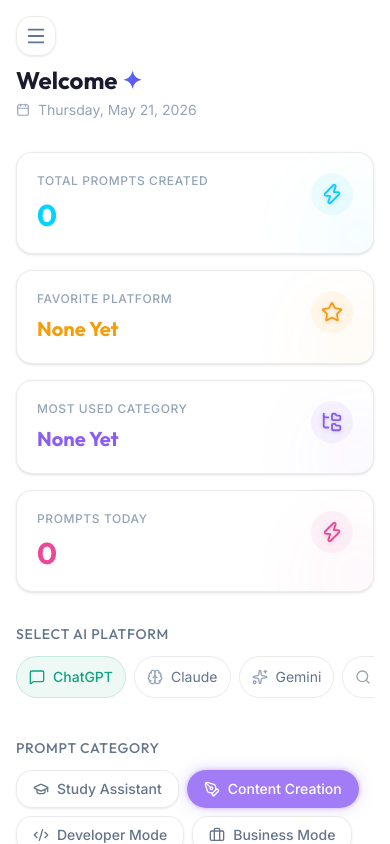
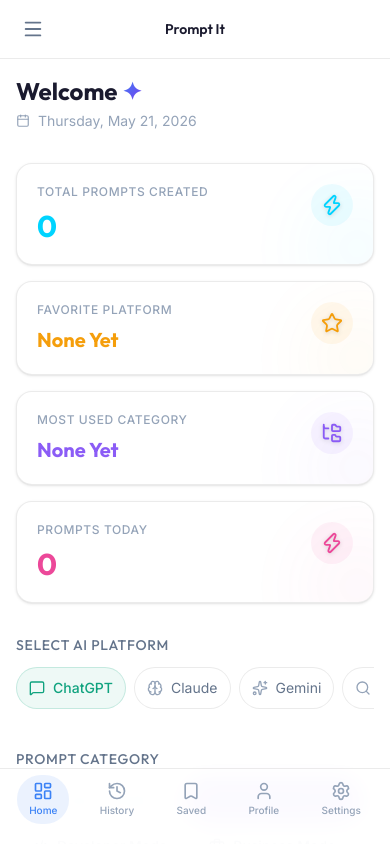
Before and after one commit to Ashoksundar18/promptit, a Next.js app: page /dashboard in a window 390 px wide. Built offline with nearby package versions, Linux system fonts and the light colour scheme; no server answers; the database is empty; sample sign-in values are in the browser's storage.

Commit message:
feat: native app experience - bottom nav bar, mobile top bar, no-zoom viewport, safe areas, overscroll prevention, app shortcuts

```diff
--- a/src/app/globals.css
+++ b/src/app/globals.css
@@ -276,3 +276,48 @@
 .dark ::selection {
   background: rgba(96, 165, 250, 0.3);
 }
+
+/* ─── Native App Feel ─── */
+
+/* Prevent pull-to-refresh and overscroll bounce */
+html, body {
+  overscroll-behavior: none;
+  -webkit-overflow-scrolling: touch;
+}
+
+/* Standalone (installed PWA) mode */
+@media (display-mode: standalone) {
+  body {
+    padding-top: env(safe-area-inset-top);
+    padding-bottom: env(safe-area-inset-bottom);
+    padding-left: env(safe-area-inset-left);
+    padding-right: env(safe-area-inset-right);
+  }
+}
+
+/* Prevent text selection on interactive elements */
+button, a, nav, [role="button"] {
+  -webkit-user-select: none;
+  user-select: none;
+  -webkit-tap-highlight-color: transparent;
+}
+
+/* Smooth momentum scrolling */
+.overflow-y-auto {
+  -webkit-overflow-scrolling: touch;
+}
+
+/* Bottom nav safe area on mobile */
+.pb-safe {
+  padding-bottom: max(1rem, env(safe-area-inset-bottom));
+}
+
+/* Hide scrollbar on mobile for cleaner look */
+@media (max-width: 768px) {
+  ::-webkit-scrollbar {
+    display: none;
+  }
+  * {
+    scrollbar-width: none;
+  }
+}
--- a/src/app/layout.tsx
+++ b/src/app/layout.tsx
@@ -57,9 +57,11 @@
       suppressHydrationWarning
     >
       <head>
+        <meta name="viewport" content="width=device-width, initial-scale=1, maximum-scale=1, user-scalable=no, viewport-fit=cover" />
         <meta name="apple-mobile-web-app-capable" content="yes" />
-        <meta name="apple-mobile-web-app-status-bar-style" content="default" />
+        <meta name="apple-mobile-web-app-status-bar-style" content="black-translucent" />
         <meta name="apple-mobile-web-app-title" content="Prompt It" />
+        <meta name="mobile-web-app-capable" content="yes" />
         <meta name="theme-color" content="#3b82f6" />
         <link rel="apple-touch-icon" href="/icons/icon-192.svg" />
       </head>
--- a/src/components/dashboard/DashboardShell.tsx
+++ b/src/components/dashboard/DashboardShell.tsx
@@ -6,6 +6,7 @@
 import { useApp } from '@/context/AppContext';
 import Sidebar from '@/components/dashboard/Sidebar';
 import UtilityPanel from '@/components/dashboard/UtilityPanel';
+import MobileBottomNav from '@/components/dashboard/MobileBottomNav';
 
 export default function DashboardShell({ children }: { children: React.ReactNode }) {
   const { sidebarOpen, utilityPanelOpen, setUtilityPanelOpen } = useApp();
@@ -13,17 +14,7 @@
 
   return (
     <div className="h-screen flex overflow-hidden bg-bg-primary transition-colors duration-300">
-      {/* Mobile hamburger button */}
-      <motion.button
-        onClick={() => setMobileMenuOpen(true)}
-        className="fixed top-4 left-4 z-50 p-2 rounded-xl glass md:hidden cursor-pointer text-text-secondary hover:text-text-primary"
-        whileHover={{ scale: 1.05 }}
-        whileTap={{ scale: 0.95 }}
-      >
-        <Menu size={22} />
-      </motion.button>
-
-      {/* Mobile overlay */}
+      {/* Mobile overlay for sidebar */}
       <AnimatePresence>
         {mobileMenuOpen && (
           <>
@@ -55,14 +46,26 @@
         )}
       </AnimatePresence>
 
-      {/* Desktop/Tablet Sidebar */}
+      {/* Desktop Sidebar */}
       <div className="hidden md:block flex-shrink-0">
         <Sidebar />
       </div>
 
       {/* Main Content */}
       <main className="flex-1 overflow-y-auto overflow-x-hidden relative">
-        <div className="p-4 md:p-6 lg:p-8 pt-16 md:pt-6 lg:pt-8">
+        {/* Mobile top bar */}
+        <div className="sticky top-0 z-30 md:hidden bg-bg-primary/95 backdrop-blur-md border-b border-glass-border px-4 py-3 flex items-center justify-between">
+          <button
+            onClick={() => setMobileMenuOpen(true)}
+            className="p-1.5 rounded-lg text-text-secondary hover:text-text-primary cursor-pointer"
+          >
+            <Menu size={22} />
+          </button>
+          <span className="text-sm font-heading font-semibold text-text-primary">Prompt It</span>
+          <div className="w-[34px]" /> {/* spacer */}
+        </div>
+
+        <div className="p-4 md:p-6 lg:p-8 pb-24 md:pb-8">
           {children}
         </div>
 
@@ -78,7 +81,7 @@
         </motion.button>
       </main>
 
-      {/* Utility Panel — desktop only (>1280px) */}
+      {/* Utility Panel — desktop only */}
       <AnimatePresence>
         {utilityPanelOpen && (
           <motion.div
@@ -92,6 +95,9 @@
           </motion.div>
         )}
       </AnimatePresence>
+
+      {/* Mobile Bottom Navigation */}
+      <MobileBottomNav />
     </div>
   );
 }
--- /dev/null
+++ b/src/components/dashboard/MobileBottomNav.tsx
@@ -0,0 +1,60 @@
+'use client';
+
+import { motion } from 'framer-motion';
+import {
+  LayoutDashboard,
+  History,
+  Bookmark,
+  User,
+  Settings,
+} from 'lucide-react';
+import { useApp } from '@/context/AppContext';
+
+const tabs = [
+  { id: 'dashboard', icon: LayoutDashboard, label: 'Home' },
+  { id: 'history', icon: History, label: 'History' },
+  { id: 'saved', icon: Bookmark, label: 'Saved' },
+  { id: 'profile', icon: User, label: 'Profile' },
+  { id: 'settings', icon: Settings, label: 'Settings' },
+];
+
+export default function MobileBottomNav() {
+  const { currentView, setCurrentView } = useApp();
+
+  return (
+    <nav className="fixed bottom-0 left-0 right-0 z-50 md:hidden bg-bg-elevated/95 backdrop-blur-md border-t border-glass-border pb-safe">
+      <div className="flex items-center justify-around px-2 pt-1.5 pb-1">
+        {tabs.map((tab) => {
+          const Icon = tab.icon;
+          const isActive = currentView === tab.id;
+
+          return (
+            <motion.button
+              key={tab.id}
+              onClick={() => setCurrentView(tab.id)}
+              className="flex flex-col items-center gap-0.5 px-3 py-1.5 rounded-xl cursor-pointer relative"
+              whileTap={{ scale: 0.9 }}
+            >
+              {isActive && (
+                <motion.div
+                  layoutId="mobile-tab-bg"
+                  className="absolute inset-0 bg-accent-blue/10 rounded-xl"
+                  transition={{ type: 'spring', stiffness: 400, damping: 30 }}
+                />
+              )}
+              <Icon
+                size={20}
+                className={`relative z-10 ${isActive ? 'text-accent-blue' : 'text-text-muted'}`}
+              />
+              <span
+                className={`relative z-10 text-[10px] font-medium ${isActive ? 'text-accent-blue' : 'text-text-muted'}`}
+              >
+                {tab.label}
+              </span>
+            </motion.button>
+          );
+        })}
+      </div>
+    </nav>
+  );
+}
```
Also changed, not shown: public/manifest.json.
